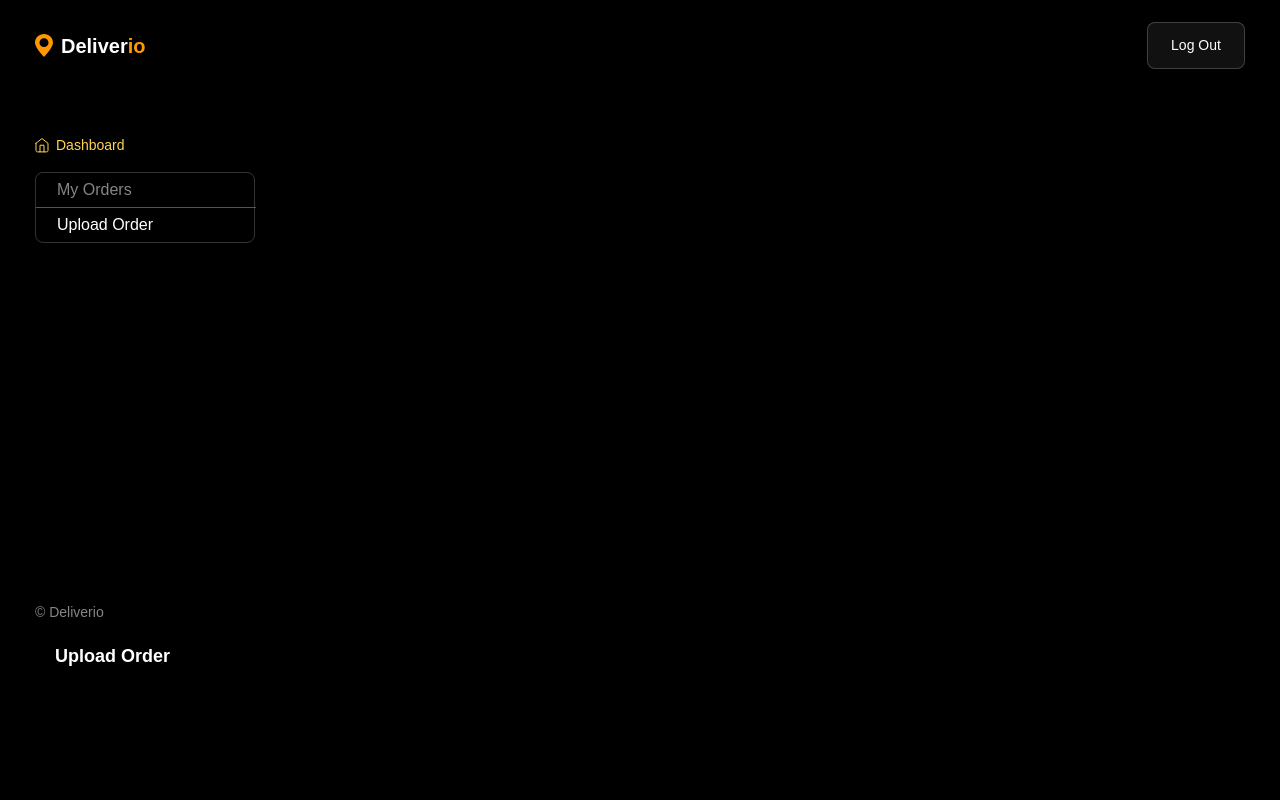
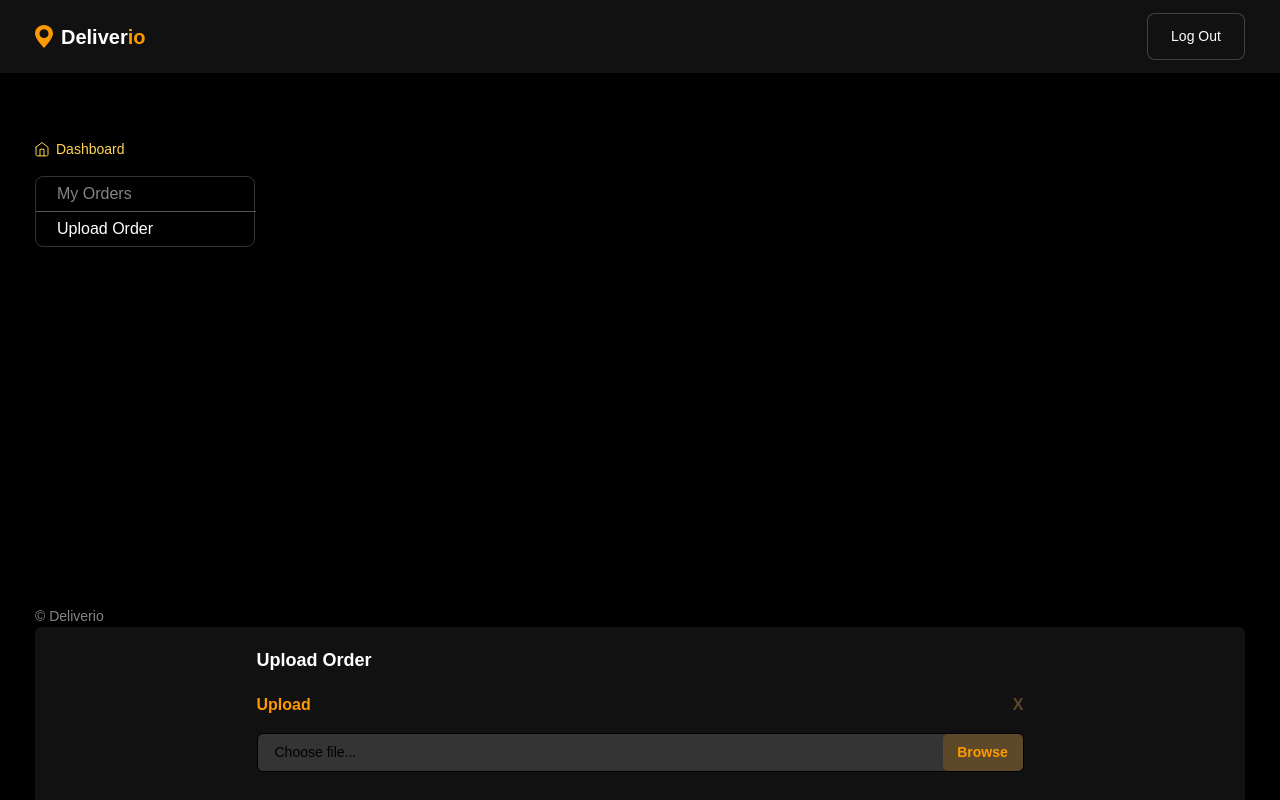
Before and after one commit to NikaNishnianidze/Deliverio, a React (Vite) app: page /store in a window 1280 px wide. Both pictures are taken after a click on the element "Upload Order". Shown: the top 800 px of the page. Built offline with nearby package versions, Linux system fonts and the light colour scheme.

Commit message:
finish Store component, add upload csv files and start Courier Component

```diff
--- a/package.json
+++ b/package.json
@@ -12,6 +12,7 @@
   "dependencies": {
     "@hookform/resolvers": "^5.1.1",
     "@tailwindcss/vite": "^4.1.10",
+    "papaparse": "^5.5.3",
     "react": "^19.1.0",
     "react-dom": "^19.1.0",
     "react-hook-form": "^7.58.0",
--- a/src/index.css
+++ b/src/index.css
@@ -3,6 +3,8 @@
 
 @theme {
   --color-about: rgba(255, 255, 255, 0.2);
+  --color-choosefile: rgba(224, 230, 237, 0.10)
+  --color-choosefiletext: rgba(255, 255, 255, 0.60)
 
   --shadow-getstarted: 0px 0px 27.587px 0px rgba(0, 0, 0, 0.25);
   --shadow-sort: 0px 0px 4px 0px rgba(0, 0, 0, 0.25);
--- a/src/main.tsx
+++ b/src/main.tsx
@@ -8,6 +8,7 @@ import SignUp from "./pages/SignUp";
 import Login from "./pages/Login";
 import LandginPage from "./pages/LandingPage";
 import Store from "./pages/Store";
+import Courier from "./pages/Courier";
 
 const router = createBrowserRouter([
   {
@@ -30,6 +31,10 @@ const router = createBrowserRouter([
     path: "/store",
     element: <Store />,
   },
+  {
+    path: "/courier",
+    element: <Courier />,
+  },
 ]);
 
 createRoot(document.getElementById("root")!).render(
--- /dev/null
+++ b/src/pages/Courier.tsx
@@ -0,0 +1,17 @@
+import deliverio from "../../public/assets/delivericon.svg";
+
+export default function Courier() {
+  return (
+    <div className="flex flex-col items-center">
+      <div className="navigation w-full py-[13px] px-[35px] flex items-center justify-between bg-[#111111]">
+        <div className="deliverio flex items-center gap-[6px]">
+          <img src={deliverio} alt="deliverio icon" />
+          <p className="text-white text-[20px] font-semibold">
+            Deliver
+            <span className="text-[#f90]">io</span>
+          </p>
+        </div>
+      </div>
+    </div>
+  );
+}
--- a/src/pages/LandingPage.tsx
+++ b/src/pages/LandingPage.tsx
@@ -57,8 +57,13 @@ export default function LandginPage() {
                 className="mb:block dk:hidden mt-[40px]"
               />
               <div className="button w-full mb:flex mb:flex-col mb:items-center dk:items-start">
-                <button className="w-[124px] cursor-pointer mt-[63px] bg-[#251B03] rounded-[8px] py-[12px] text-[#FF9900] text-[18px] font-normal">
-                  Sing Up
+                <button
+                  onClick={() => {
+                    navigate("/roles");
+                  }}
+                  className="w-[124px] cursor-pointer mt-[63px] bg-[#251B03] rounded-[8px] py-[12px] text-[#FF9900] text-[18px] font-normal"
+                >
+                  Sign Up
                 </button>
               </div>
             </div>
--- a/src/pages/Store.tsx
+++ b/src/pages/Store.tsx
@@ -1,11 +1,12 @@
-import { data, useNavigate } from "react-router-dom";
+import { useNavigate } from "react-router-dom";
 import deliverio from "../../public/assets/delivericon.svg";
 import { useRoleContext } from "../context/RolesProvider";
 import homeIcon from "../../public/assets/homeIcon.svg";
-import { useState } from "react";
+import { useRef, useState } from "react";
 import arrowDown from "../../public/assets/arrowDown.svg";
 import arrowLeft from "../../public/assets/arrowLeft.svg";
 import arrowRight from "../../public/assets/arrowRight.svg";
+import folderIcon from "../../public/assets/Folder.svg";
 import { yupResolver } from "@hookform/resolvers/yup";
 import * as yup from "yup";
 import { useForm } from "react-hook-form";
@@ -39,6 +40,7 @@ export default function Store() {
   const [sort, setSort] = useState<boolean>(false);
   const [chosenSort, setChosenSort] = useState<string>("");
   const [sortedOrders, setSortedOrders] = useState<TStore>(storeData);
+  const fileInputRef = useRef<HTMLInputElement>(null);
 
   const handleMyOrdersClick = () => {
     setMyOrders(true);
@@ -101,10 +103,46 @@ export default function Store() {
     setSortedOrders(sorted);
     setSort(false);
   };
+  const handleImageClick = () => {
+    fileInputRef.current?.click();
+  };
+
+  const handleFile = (event: any) => {
+    const file = event.target.files[0];
+    if (file && file.type === "text/csv") {
+      const reader = new FileReader();
+      reader.onload = (e) => {
+        const content = e.target?.result as string;
+
+        const lines = content
+          .split("\n")
+          .map((line) => line.trim())
+          .filter((line) => line !== "")
+          .map((line) => line.split(","));
+
+        const newOrders: TStore = lines.slice(1).map((line, index) => ({
+          id: `${(storeData.length + index + 1).toString().padStart(2, "0")}`,
+          date: line[0],
+          name: line[1],
+          address: line[2],
+          phoneNumber: line[3],
+          amount: `${line[4]}₾`,
+          status: line[5] === "true",
+        }));
+
+        const updatedStore = [...storeData, ...newOrders];
+        setStoreData(updatedStore);
+        setSortedOrders(updatedStore);
+      };
+      reader.readAsText(file);
+    } else {
+      alert("Please upload a valid CSV file.");
+    }
+  };
 
   return (
-    <div className="flex flex-col items-center px-[35px]">
-      <div className="navigation pt-[22px] flex items-center justify-between w-full">
+    <div className="flex flex-col items-center ">
+      <div className="navigation py-[13px] flex px-[35px] items-center justify-between w-full bg-[#111]">
         <div
           onClick={() => {
             navigate("/");
@@ -130,12 +168,12 @@ export default function Store() {
           </button>
         </div>
       </div>
-      <div className="dashboard flex items-center gap-[7px] w-full mt-[66px]">
+      <div className="dashboard flex items-center gap-[7px] w-full mt-[66px] px-[35px]">
         <img src={homeIcon} alt="homeicon" />
         <p className="text-[#FFD451] text-[14px] font-normal">Dashboard</p>
       </div>
       {myOrders && (
-        <div className="orders-main-box mb:flex mb:flex-col dk:flex dk:flex-row dk:items-start dk:justify-between w-full">
+        <div className="orders-main-box px-[35px] mb:flex mb:flex-col dk:flex dk:flex-row dk:items-start dk:justify-between w-full">
           <div className="order-options-box">
             <div className="order-options flex flex-col w-[220px] border-[1px] border-about rounded-[8px] py-[5px] mt-[16px]">
               <div onClick={handleMyOrdersClick} className="myOrders mb-[5px]">
@@ -504,7 +542,7 @@ export default function Store() {
         </div>
       )}
       {uploadOrder && (
-        <div className="orders-main-box mb:flex mb:flex-col dk:flex dk:flex-row dk:items-start dk:justify-between w-full">
+        <div className="orders-main-box px-[35px] mb:flex mb:flex-col dk:flex dk:flex-row dk:items-start dk:justify-between w-full">
           <div className="order-options-box">
             <div className="order-options flex flex-col w-[220px] border-[1px] border-about rounded-[8px] py-[5px] mt-[16px]">
               <div onClick={handleMyOrdersClick} className="myOrders mb-[5px]">
@@ -534,12 +572,40 @@ export default function Store() {
               </p>
             </div>
           </div>
-          <div className="upload-order dk:w-[807px] p-[20px]">
-            <p className="text-white text-[18px] font-bold">Upload Order</p>
-            <div className="upload-close flex items-center justify-between mt-[19px]">
-              <p className="">Upload</p>
-              <p>X</p>
+          <div className="upload-order dk:w-[807px] flex flex-col items-center p-[20px] bg-[#111] rounded-[6px]">
+            <p className="text-white text-[18px] font-bold w-[767px]">
+              Upload Order
+            </p>
+            <div className="upload-close flex items-center justify-between mt-[19px] w-[767px]">
+              <p className="text-[#FF9900] text-[16px] font-semibold">Upload</p>
+              <p className="text-[#5D482A] text-[16px] font-semibold">X</p>
             </div>
+            <div className="choose-file w-[767px] flex items-center justify-between rounded-[6px] bg-[#343434] border-[1px] border-choosefile mt-[16px] pl-[17px]">
+              <p className="text-choosefiletext text-[14px] font-normal py-[8px]">
+                Choose file...
+              </p>
+              <label
+                htmlFor="file"
+                className="w-[80px] py-[8px] cursor-pointer text-[#FF9900] text-[14px] flex justify-center font-black bg-[#FF9900]/20 rounded-[5px]"
+              >
+                Browse
+              </label>
+              <input
+                type="file"
+                id="file"
+                name="file"
+                accept=".csv"
+                onChange={handleFile}
+                style={{ display: "none" }}
+                ref={fileInputRef}
+              />
+            </div>
+            <img
+              src={folderIcon}
+              alt="folder icon"
+              className="mt-[85px] mb-[87px]"
+              onClick={handleImageClick}
+            />
           </div>
         </div>
       )}
```
Also changed, not shown: public/assets/Folder.svg (added), 1 other file (tests, documents, lock files or other folders).
